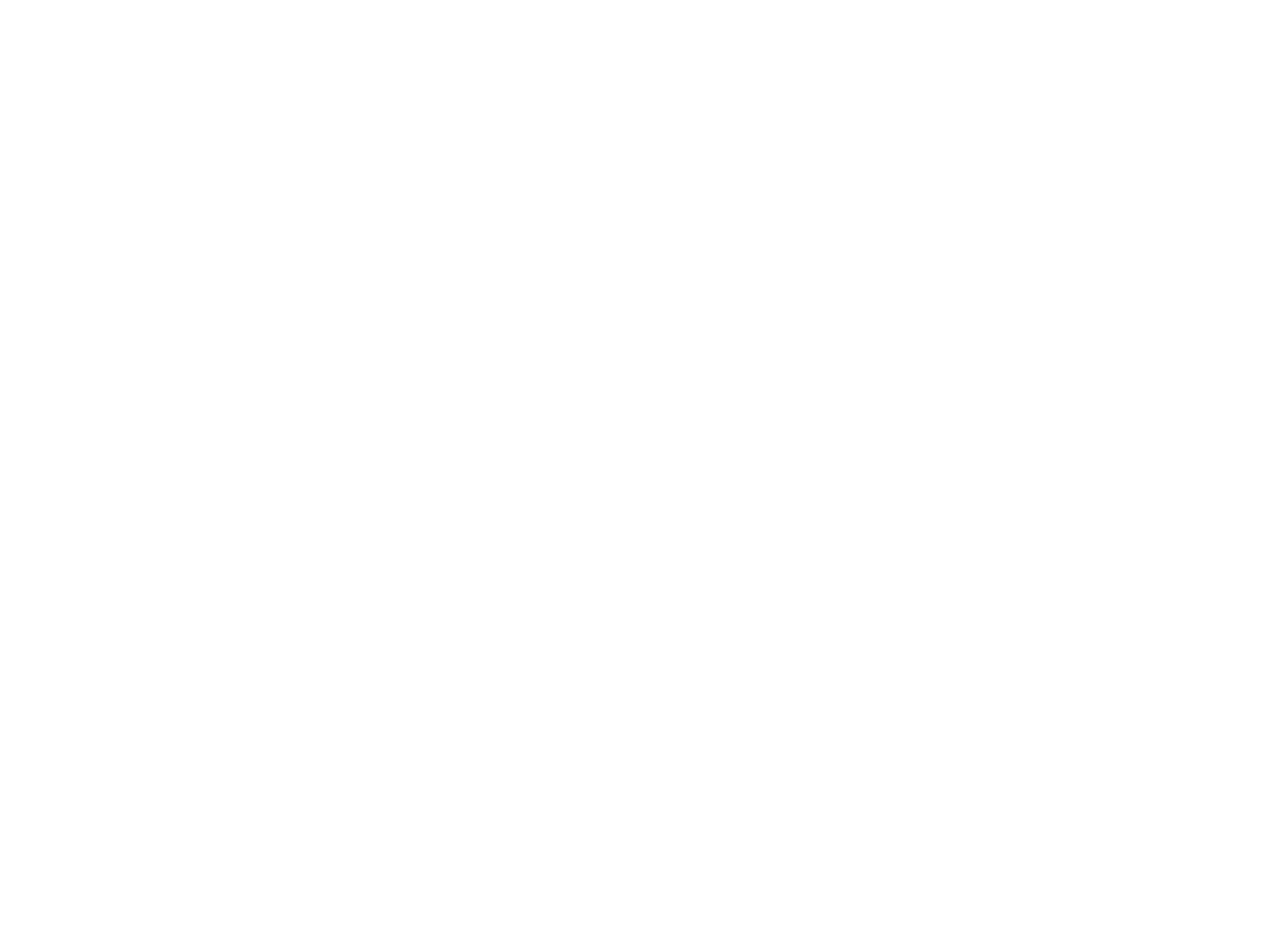
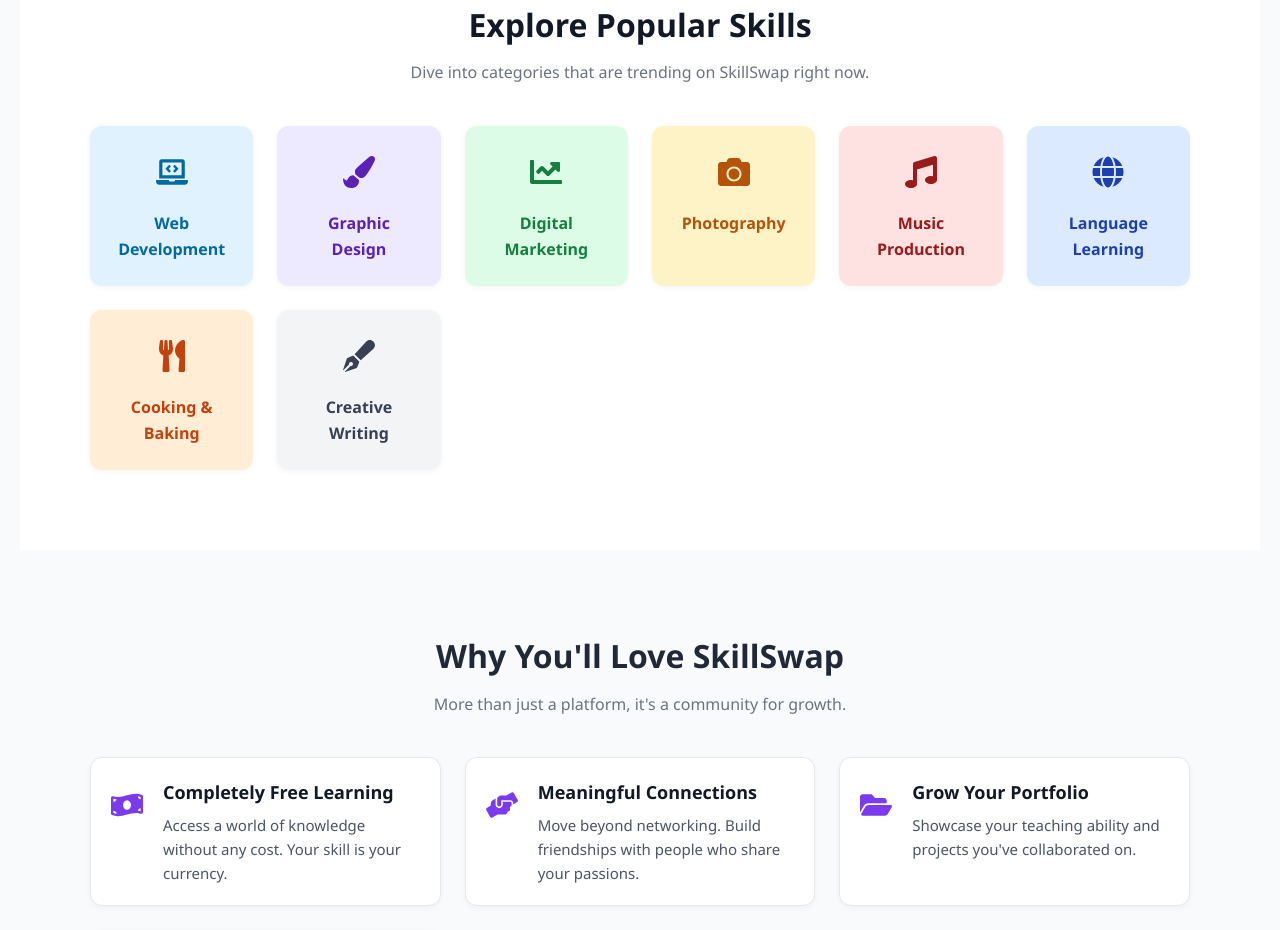
Before and after one commit to TEJASS-PATELL/Odoo_Hackathon_1781, a React (Vite) app in the folder Frontend/: page / in a window 1280 px wide. Shown: the part 1160-2090 px from the top of the page. Before the commit the page ends 1187 px from the top, so only its background shows below. Built offline with nearby package versions, Linux system fonts and the light colour scheme.

Commit message:
add skill, benifit section

```diff
--- a/Frontend/src/App.jsx
+++ b/Frontend/src/App.jsx
@@ -19,6 +19,7 @@
     element: <Layout />,
     children: [
       { path: '/', element: <Home /> },
+
     ]
   }
 ]);
--- /dev/null
+++ b/Frontend/src/components/BenefitsSection.css
@@ -0,0 +1,65 @@
+.benefits-section {
+  padding: 80px 20px;
+  background-color: #f9fafb;
+  text-align: center;
+}
+
+.benefits-container {
+  max-width: 1100px;
+  margin: auto;
+}
+
+.benefits-title {
+  font-size: 32px;
+  font-weight: bold;
+  color: #1f2937;
+  margin-bottom: 10px;
+}
+
+.benefits-subtitle {
+  font-size: 16px;
+  color: #6b7280;
+  margin-bottom: 40px;
+}
+
+.benefits-grid {
+  display: grid;
+  grid-template-columns: repeat(auto-fit, minmax(280px, 1fr));
+  gap: 24px;
+  text-align: left;
+}
+
+.benefit-card {
+  display: flex;
+  gap: 20px;
+  align-items: flex-start;
+  background-color: white;
+  padding: 20px;
+  border-radius: 12px;
+  border: 1px solid #e5e7eb;
+  box-shadow: 0 2px 6px rgba(0, 0, 0, 0.04);
+  transition: transform 0.3s ease;
+}
+
+.benefit-card:hover {
+  transform: translateY(-4px);
+  box-shadow: 0 6px 16px rgba(0, 0, 0, 0.08);
+}
+
+.benefit-icon {
+  font-size: 32px;
+  color: #7c3aed;
+  margin-top: 5px;
+}
+
+.benefit-heading {
+  font-size: 18px;
+  font-weight: 600;
+  margin-bottom: 6px;
+  color: #111827;
+}
+
+.benefit-text {
+  font-size: 15px;
+  color: #4b5563;
+}
--- /dev/null
+++ b/Frontend/src/components/BenifitsSection.jsx
@@ -0,0 +1,62 @@
+import React from 'react';
+import './BenefitsSection.css';
+import {
+  FaHandsHelping,
+  FaTrophy,
+  FaFolderOpen,
+  FaMoneyBillWave,
+} from 'react-icons/fa';
+
+const BenefitsSection = () => {
+  const benefits = [
+    {
+      title: 'Completely Free Learning',
+      description:
+        'Access a world of knowledge without any cost. Your skill is your currency.',
+      icon: <FaMoneyBillWave />,
+    },
+    {
+      title: 'Meaningful Connections',
+      description:
+        'Move beyond networking. Build friendships with people who share your passions.',
+      icon: <FaHandsHelping />,
+    },
+    {
+      title: 'Grow Your Portfolio',
+      description:
+        "Showcase your teaching ability and projects you've collaborated on.",
+      icon: <FaFolderOpen />,
+    },
+    {
+      title: 'Earn Recognition',
+      description:
+        'Get endorsed for your skills and build a reputation as an expert in your field.',
+      icon: <FaTrophy />,
+    },
+  ];
+
+  return (
+    <section className="benefits-section" id="benefits">
+      <div className="benefits-container">
+        <h2 className="benefits-title">Why You'll Love SkillSwap</h2>
+        <p className="benefits-subtitle">
+          More than just a platform, it's a community for growth.
+        </p>
+
+        <div className="benefits-grid">
+          {benefits.map((benefit, index) => (
+            <div className="benefit-card" key={index}>
+              <div className="benefit-icon">{benefit.icon}</div>
+              <div>
+                <h3 className="benefit-heading">{benefit.title}</h3>
+                <p className="benefit-text">{benefit.description}</p>
+              </div>
+            </div>
+          ))}
+        </div>
+      </div>
+    </section>
+  );
+};
+
+export default BenefitsSection;
--- /dev/null
+++ b/Frontend/src/components/Skills.css
@@ -0,0 +1,52 @@
+.skills-section {
+  background-color: white;
+  padding: 80px 20px;
+  text-align: center;
+}
+
+.skills-container {
+  max-width: 1100px;
+  margin: auto;
+}
+
+.skills-title {
+  font-size: 32px;
+  font-weight: bold;
+  color: #111827;
+  margin-bottom: 10px;
+}
+
+.skills-subtitle {
+  font-size: 16px;
+  color: #6b7280;
+  margin-bottom: 40px;
+}
+
+.skills-grid {
+  display: grid;
+  grid-template-columns: repeat(auto-fit, minmax(160px, 1fr));
+  gap: 24px;
+}
+
+.skill-card {
+  padding: 24px;
+  border-radius: 12px;
+  cursor: pointer;
+  transition: all 0.3s ease;
+  box-shadow: 0 1px 6px rgba(0, 0, 0, 0.05);
+}
+
+.skill-card:hover {
+  transform: scale(1.05);
+  box-shadow: 0 6px 16px rgba(0, 0, 0, 0.08);
+}
+
+.skill-icon {
+  font-size: 32px;
+  margin-bottom: 10px;
+  display: block;
+}
+
+.skill-name {
+  font-weight: 600;
+}
--- /dev/null
+++ b/Frontend/src/components/Skills.jsx
@@ -0,0 +1,101 @@
+import React from 'react';
+import {
+  FaLaptopCode,
+  FaPaintBrush,
+  FaChartLine,
+  FaCamera,
+  FaMusic,
+  FaGlobe,
+  FaUtensils,
+  FaPenFancy,
+} from 'react-icons/fa';
+import './Skills.css';
+
+const Skills = () => {
+  const skills = [
+    {
+      name: 'Web Development',
+      icon: <FaLaptopCode />,
+      bg: '#e0f2fe',
+      color: '#0369a1',
+    },
+    {
+      name: 'Graphic Design',
+      icon: <FaPaintBrush />,
+      bg: '#ede9fe',
+      color: '#5b21b6',
+    },
+    {
+      name: 'Digital Marketing',
+      icon: <FaChartLine />,
+      bg: '#dcfce7',
+      color: '#15803d',
+    },
+    {
+      name: 'Photography',
+      icon: <FaCamera />,
+      bg: '#fef3c7',
+      color: '#b45309',
+    },
+    {
+      name: 'Music Production',
+      icon: <FaMusic />,
+      bg: '#fee2e2',
+      color: '#991b1b',
+    },
+    {
+      name: 'Language Learning',
+      icon: <FaGlobe />,
+      bg: '#dbeafe',
+      color: '#1e40af',
+    },
+    {
+      name: 'Cooking & Baking',
+      icon: <FaUtensils />,
+      bg: '#ffedd5',
+      color: '#c2410c',
+    },
+    {
+      name: 'Creative Writing',
+      icon: <FaPenFancy />,
+      bg: '#f3f4f6',
+      color: '#374151',
+    },
+  ];
+
+  return (
+    <section className="skills-section" id="skills">
+      <div className="skills-container">
+        <h2 className="skills-title">Explore Popular Skills</h2>
+        <p className="skills-subtitle">
+          Dive into categories that are trending on SkillSwap right now.
+        </p>
+
+        <div className="skills-grid">
+          {skills.map((skill, index) => (
+            <div
+              key={index}
+              className="skill-card"
+              style={{ backgroundColor: skill.bg, color: skill.color }}
+              onClick={() => alert(`You selected ${skill.name}`)}
+              tabIndex={0}
+              onKeyDown={(e) => {
+                if (e.key === 'Enter' || e.key === ' ') {
+                  e.preventDefault();
+                  alert(`You selected ${skill.name}`);
+                }
+              }}
+              role="button"
+              aria-label={`Explore ${skill.name} skill category`}
+            >
+              <div className="skill-icon">{skill.icon}</div>
+              <h4 className="skill-name">{skill.name}</h4>
+            </div>
+          ))}
+        </div>
+      </div>
+    </section>
+  );
+};
+
+export default Skills;
--- a/Frontend/src/layouts/Footer.jsx
+++ b/Frontend/src/layouts/Footer.jsx
@@ -68,7 +68,6 @@
                         <a href="#" className="social-link"><FaLinkedinIn /></a>
                         <a href="#" className="social-link"><FaGithub /></a>
                     </div>
-
                 </div>
             </div>
         </div>
--- a/Frontend/src/pages/Home.jsx
+++ b/Frontend/src/pages/Home.jsx
@@ -1,5 +1,8 @@
 import React from 'react';
-import './Home.css';
+import './Home.css'
+import Working from '../components/Working';
+import Skills from '../components/Skills';
+import BenefitsSection from '../components/BenifitsSection';
 
 const Home = () => {
   return (
@@ -22,6 +25,9 @@
           <p className="demo-text"></p>
         </div>
       </div>
+      <Working />
+      <Skills />
+      <BenefitsSection />
     </section>
   );
 };
```
Also changed, not shown: Frontend/src/components/Working.css (renamed from Frontend/src/component/Working.css), Frontend/src/components/Working.jsx (renamed from Frontend/src/component/Working.jsx). Lines whose indentation alone changed are shown as unchanged.
